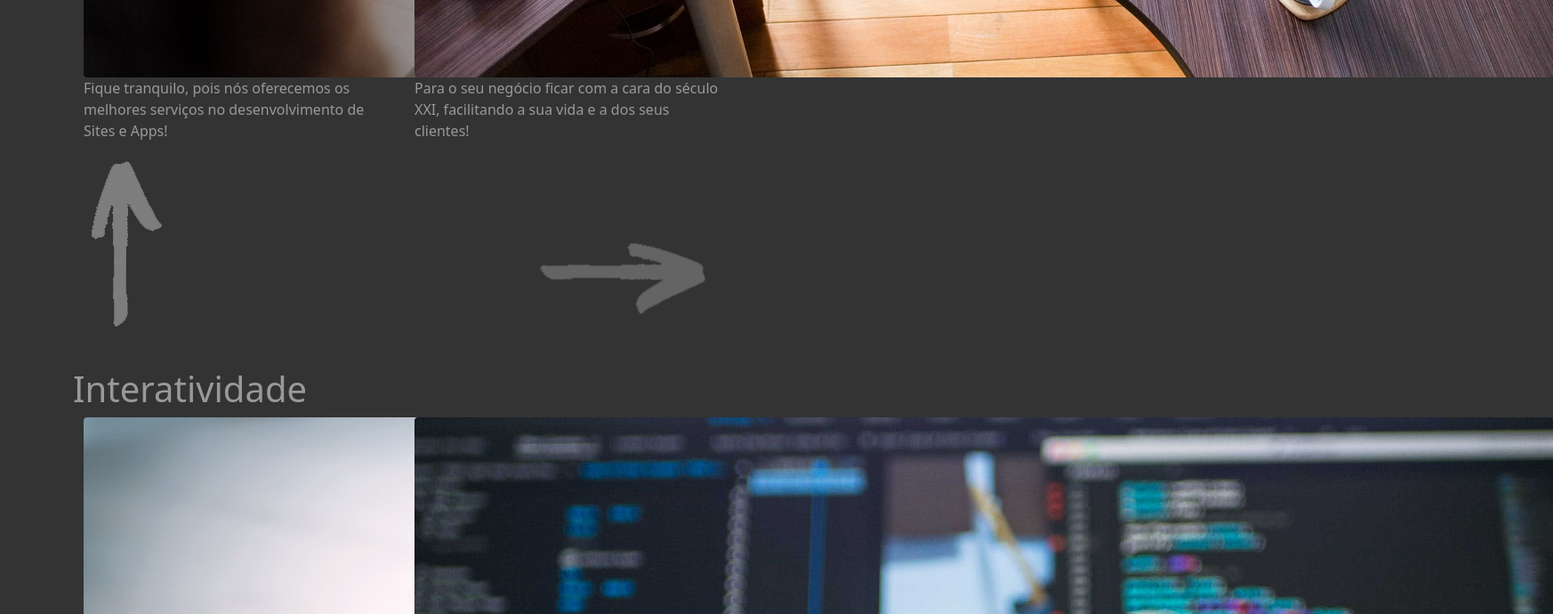
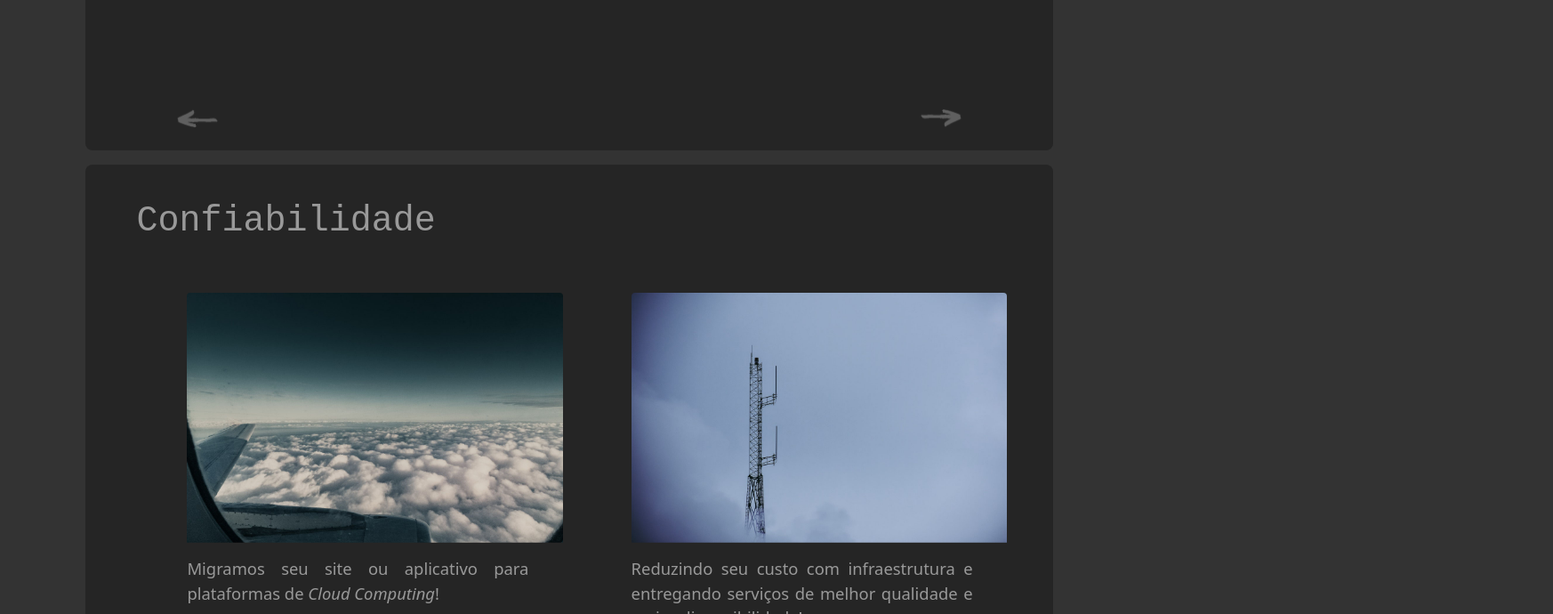
Before and after one commit to tomasfn87/DIO-curso-bootstrap, a plain HTML site: page index.html in a window 1280 px wide. Shown: the part 2110-2800 px from the top of the page at 89% size, 1746 px wide, since content can reach past the window. Drawn offline with Linux system fonts and the light colour scheme.

Commit message:
1): O arquivo todo foi reorganizado, para que os elementos fiquem em ordem de aparição. 2): adicionado seletor (e efeito de) ":hover" ao logotipo da "Digital Innovation One", em ".navbar". 3): o layout geral da página foi alterado para que sejam exibidos em ".bloco" 2 instâncias de ".bloco-conteudo". 4): adicionadas ".anterior" e ".rotate-90", que tem por objetivo formatar a implantação das setas de navegação em cada ".bloco".

```diff
--- a/css/style.css
+++ b/css/style.css
@@ -1,58 +1,97 @@
 body {
     background-color: #333;
     color: #999;
-    width: 100vw;
     overflow-x: hidden;
 }
 
-.padrao {
-    margin: 0.5em 2em;
-}
-
-.imagem-padrao {
-    width: 540px;
-    padding: 0.5em;
-    height: 100vh;
+#inicio * { /* navbar */
     background-color: #252525;
 }
 
-.imagem-padrao-titulo {
-    margin: 2em 1em 0.8em 1em;
+.navbar-logo {
+    opacity: 75%;
+}
+
+.navbar-logo:hover {
+    opacity: 100%;
+}
+
+.bloco { /* container de titulo, imagem, texto, nav */
+    min-height: min-content;
+    height: fit-content;
+    background-color: #252525;
+    padding: 0 3.5vw 1.5vh 3.5vw;
+    width: min-content;
+    margin: 2vh auto;
+    width: 85vw;
+    border-radius: 8px;
+}
+
+.bloco-titulo { /* título imagens */
+    padding: 5vh 1vw 6vh 1vw;
     font-family: monospace;
 }
 
-.imagem-padrao p {
-    margin: 0.5em 0.5em;
-    padding: 0 1em;
+.bloco-conteudo { /* imagem, texto, nav */
+    margin: 0 auto;
+    width: 30vw;
 }
 
-
-.imagem-padrao:last-of-type {
-    margin-bottom: 4em;
+.imagem { /* imagem */
+    height: 18em;
+    padding-bottom: .9vh;
 }
 
-#inicio > * {
-    background-color: #252525;
+.bloco-conteudo p { /* texto */
+    padding-top: 1vh;
+    text-align: justify;
+    width: inherit;
+    font-size: 1.15em;
+    height: 15vh;
 }
 
-.rotate90 {
+.proximo { /* nav next */
+    float: right;
+    margin-top: 12vh;
+    opacity: 65%;
+    height: 6vh;
+}
+
+.proximo:hover { /* nav next */
+    opacity: 100%;
+}
+
+.anterior { /* nav previous */
+    float: left;
+    margin-top: 12vh;
+    opacity: 65%;
+    height: 6vh;
+}
+
+.anterior:hover { /* nav previous */
+    opacity: 100%;
+}
+
+.rotate90 { /* reuse nav img with image rotation right */
     -webkit-transform: rotate(90deg);
     -moz-transform: rotate(90deg);
     -ms-transform: rotate(90deg);
     -o-transform: rotate(90deg);
     transform: rotate(90deg);
-  }
+}
 
-.proximo {
-      float: right;
-      margin: 5vh 5vw 0 0;
-      opacity: 65%;
-  }
+.rotate-90 { /* reuse nav img with image rotation left */
+    -webkit-transform: rotate(-90deg);
+    -moz-transform: rotate(-90deg);
+    -ms-transform: rotate(-90deg);
+    -o-transform: rotate(-90deg);
+    transform: rotate(-90deg);
+}
 
-.proximo:hover {
-    opacity: 100%;
+#confiabilidade {
+    margin-bottom: 3vh;
 }
 
 #confiabilidade .proximo {
-    margin-top: 7vh;
+    margin-top: 11vh;
 }
```
